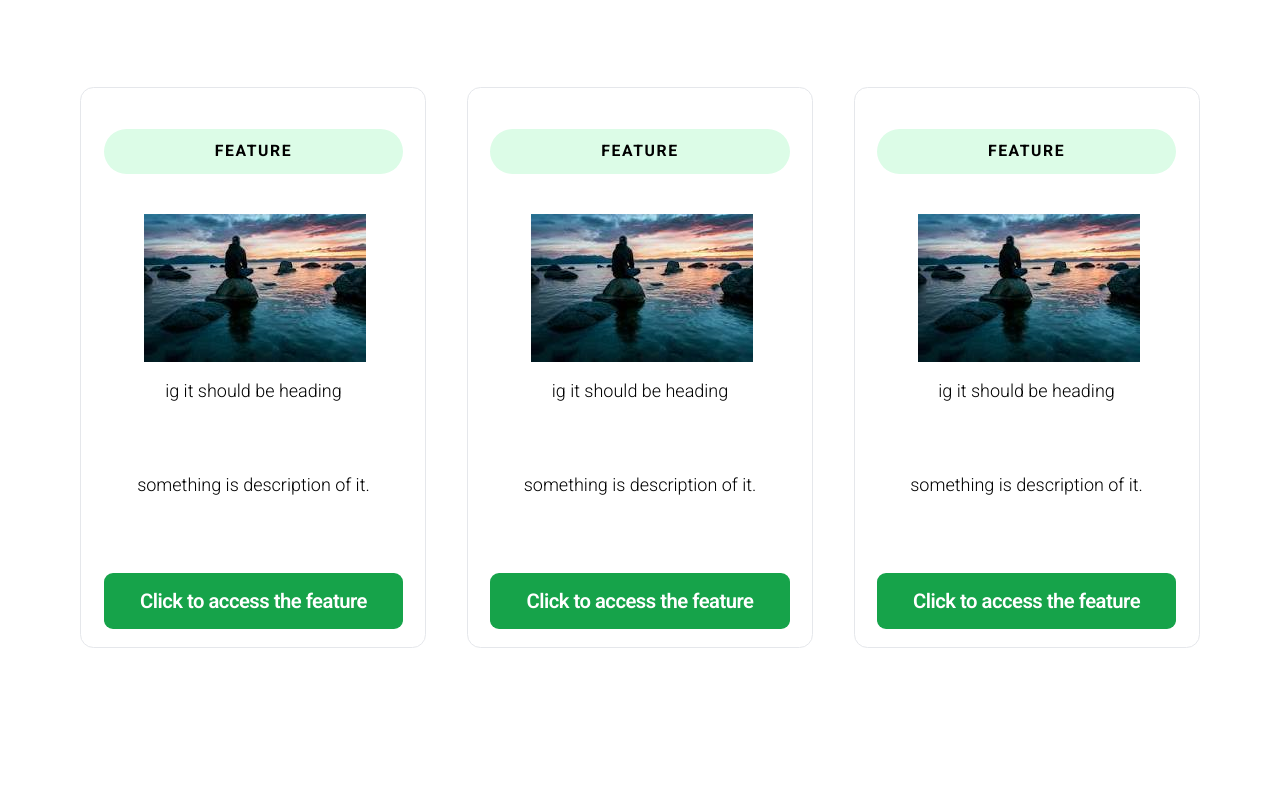
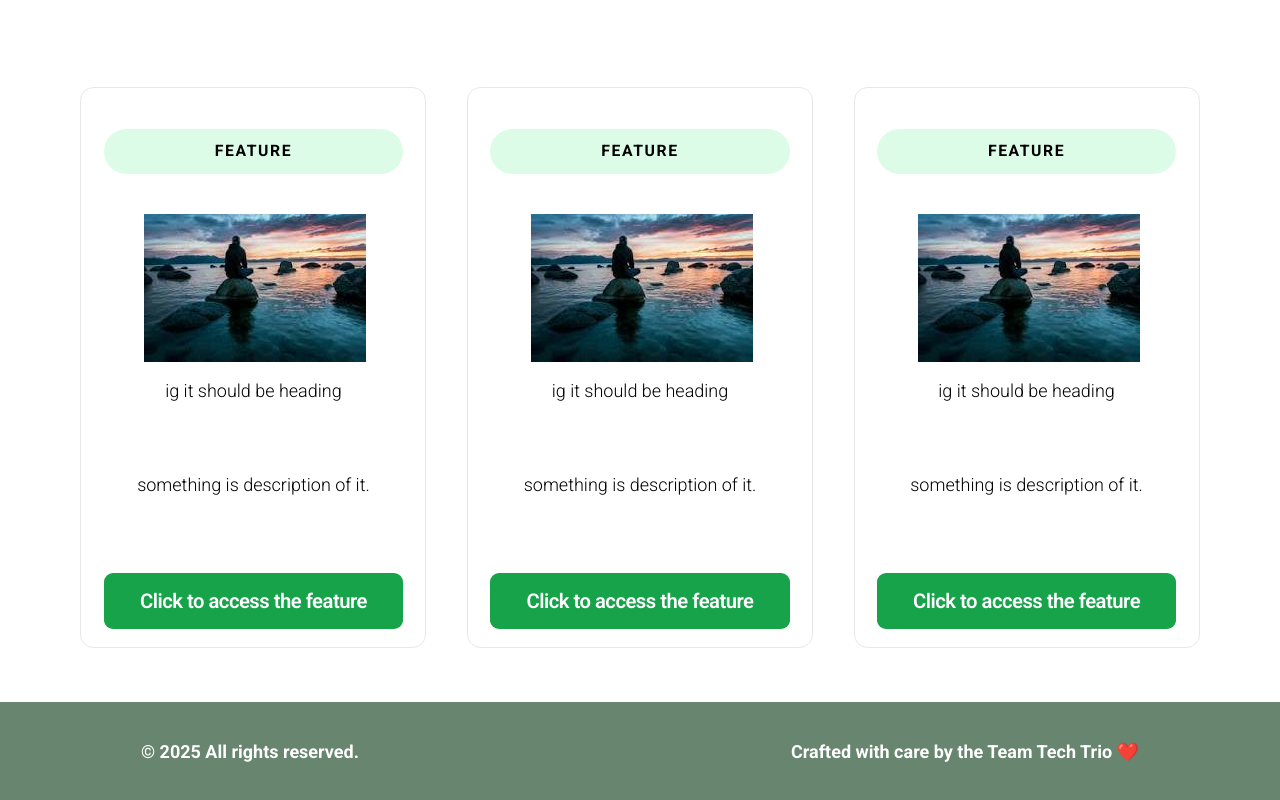
Before and after one commit to BhaveshGadling77/Simhastha_hackthon_project, a React (Vite) app in the folder frontend/: page / in a window 1280 px wide. Shown: the part 903-1703 px from the top of the page. Before the commit the page ends 1551 px from the top, so only its background shows below. Built offline with nearby package versions, Linux system fonts and the light colour scheme; a web font is replaced by a local one.

Commit message:
Footer and Feature Div Added

```diff
--- a/frontend/index.html
+++ b/frontend/index.html
@@ -6,7 +6,7 @@
     <meta name="viewport" content="width=device-width, initial-scale=1.0" />
     <title>Saarthi</title>
   </head>
-  <body>
+  <body class="min-h-screen flex flex-col ">
     <div id="root"></div>
     <script type="module" src="/src/main.jsx"></script>
   </body>
--- a/frontend/src/App.jsx
+++ b/frontend/src/App.jsx
@@ -5,6 +5,7 @@ import "./App.css";
 import Navbar from "./components/Navbar";
 import Tagline from "./components/Tagline";
 import Feature from "./components/feature";
+import Footer from "./components/footer";
 function App() {
   const [count, setCount] = useState(0);
 
@@ -17,6 +18,9 @@ function App() {
       <Feature />
       <Feature />
       </div>
+    <br />
+    <br />
+      <Footer />
     </>
   );
 }
--- a/frontend/src/components/footer.jsx
+++ b/frontend/src/components/footer.jsx
@@ -1,5 +1,16 @@
 function Footer() {
-
+  return (
+    <div className="bg-navBgC p-8 relative text-center text-white font-bold" id="Name">
+      <div className="inline-block text-start mr-96">
+        <p className="">© 2025 All rights reserved.</p>
+      </div>
+      <div className="inline-block text-left">
+        <p >
+          Crafted with care by the Team Tech Trio ❤️
+        </p>
+      </div>
+    </div>
+  );
 }
 
 export default Footer;
```
